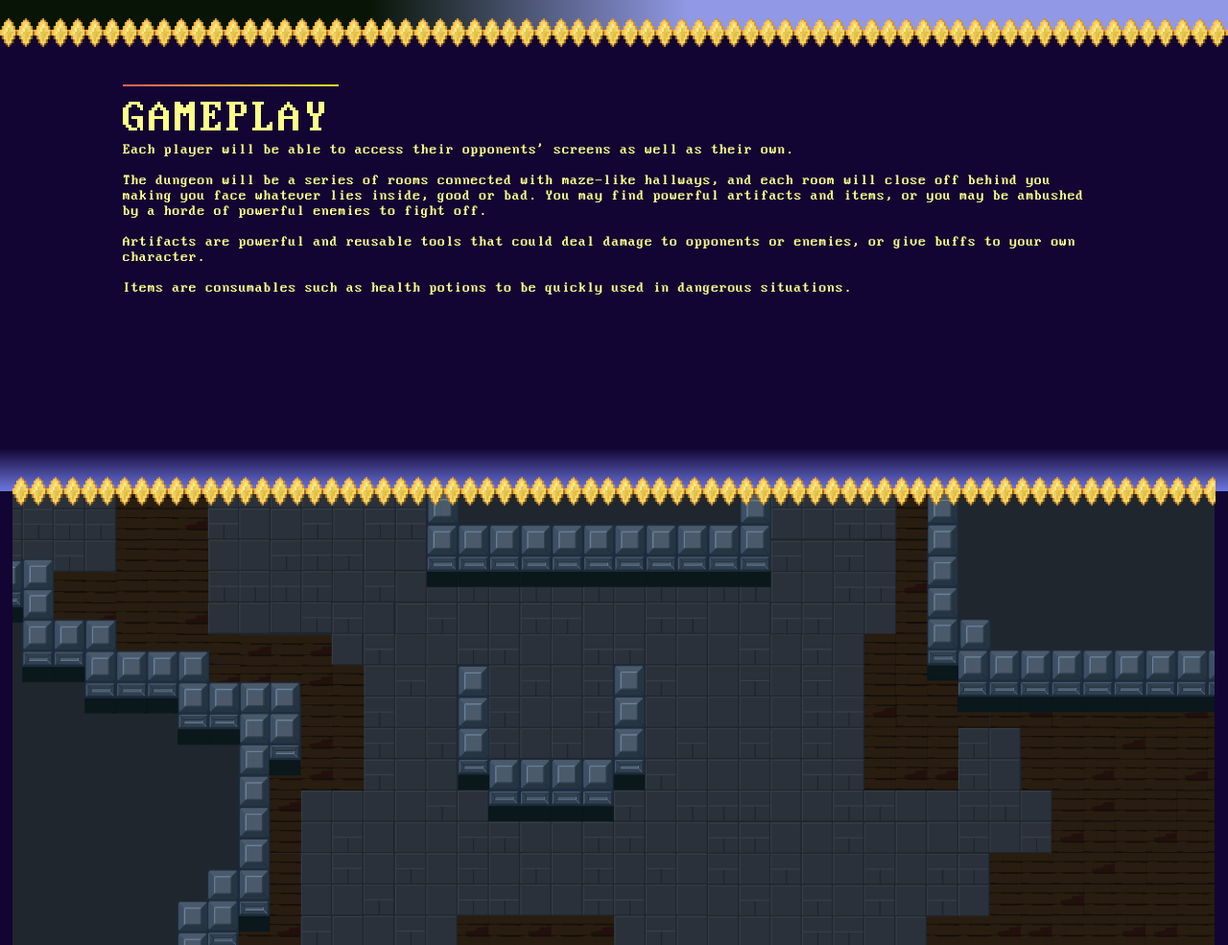
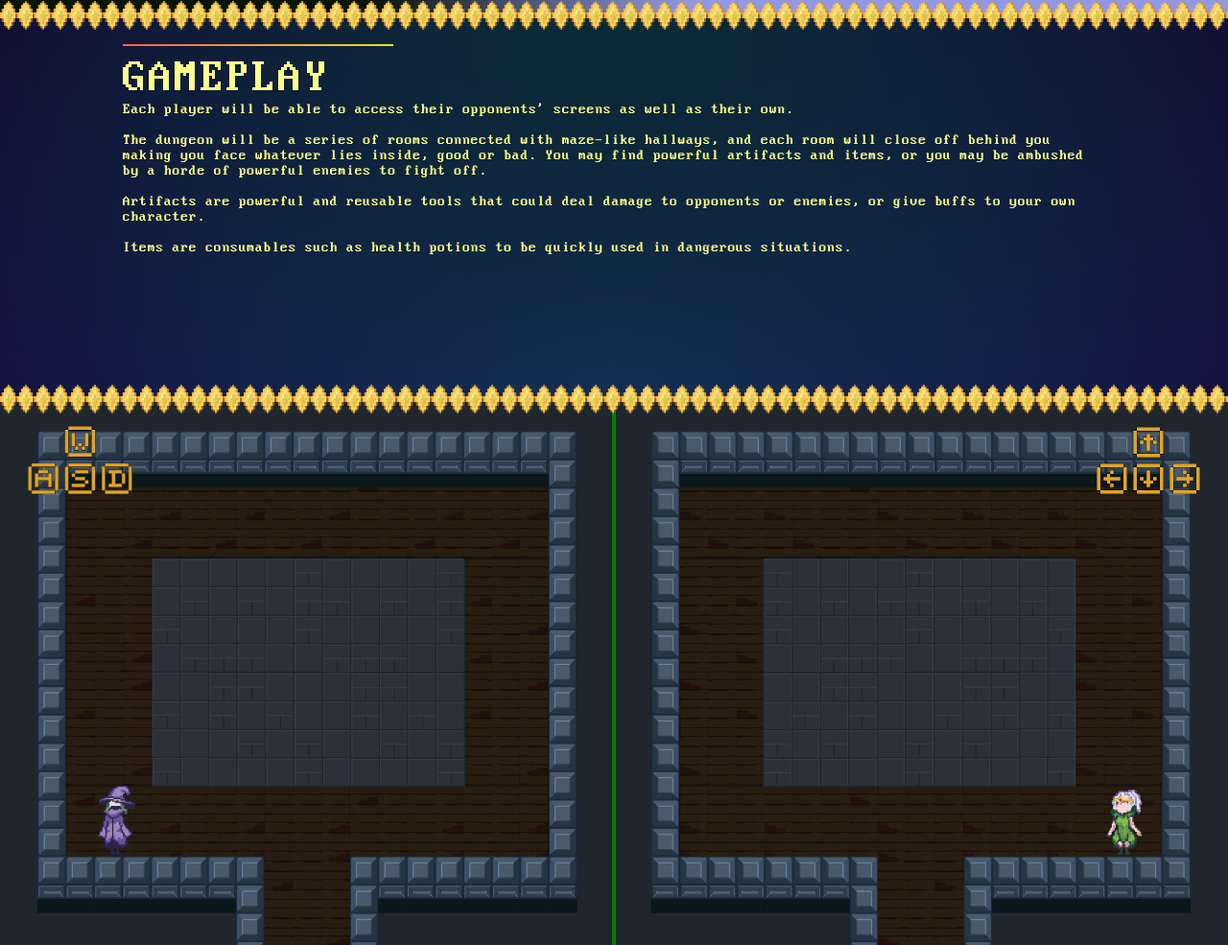
Before and after one commit to mhlow/mhlow.github.io, a plain HTML site: page index.html in a window 1280 px wide. Shown: the part 1815-2800 px from the top of the page at 96% size. Drawn offline with Linux system fonts and the light colour scheme.

Commit message:
Demo finalised
Finished Demo
Rearranged a few items
Altered README to include copyright
Fixed inconsistent naming

```diff
--- a/demoStyle.css
+++ b/demoStyle.css
@@ -1,28 +1,81 @@
 :root {
-    --demo-player-scale: 1.8;
-    --demo-player-width: calc(29px * var(--demo-player-scale));
-    --demo-player-height: calc(51px * var(--demo-player-scale));
+    --demo-player-scale: 11vw;
+    --demo-player-width: calc(0.29 * var(--demo-player-scale));
+    --demo-player-height: calc(0.51 * var(--demo-player-scale));
+    --wasd-scale: 3;
+}
+
+.demoContainer {
+    height: 50vw;
 
 }
 
-.demoContainer {
+.demoBackground {
+    position: relative;
+    top: calc(var(--divider-height) * -1);
+    width: 100%;
+    height: 100%;
     margin: auto;
-    width: 98vw;
-    height: calc(55.125vw);
 
-    background-image: url("Assets/Images/Background.png");
+    display: flex;
+    justify-content: stretch;
+    align-items: stretch;
+    /* border: 1px pink dashed; */
+}
+
+.demoBackground > div {
+    flex-grow: 1;
+    border-right: 2px green solid;
+    box-sizing: border-box;
+
+    background-image: url("Assets/Images/SquareRoomWHall.png");
+
     background-repeat: no-repeat;
+    background-size: cover;
+    background-position: left;
+}
+
+.demoRight {
+    transform: scaleX(-1);
+}
+
+
+.demoBackground > div > div {
+    position: relative;
+    height: calc(var(--wasd-scale) * 2vw);
+    width: calc(var(--wasd-scale) * 3vw);
+
+    z-index: 999;
+
+
     background-size: contain;
-    background-position: center;
+    background-repeat: no-repeat;
+    /* background-color: blanchedalmond; */
+}
+
+.wasd {
+    position: relative;
+    top: 2vw;
+    left: 2vw;
+    background-image: url("Assets/Images/wasd.png");
+}
+
+.arrows {
+    transform: scaleX(1);
+    position: relative;
+    top: 2vw;
+    left: 2vw;
+    background-image: url("Assets/Images/arrows.png");
+    /* border: 1px green solid; */
 }
 
 .demoPlayer1, .demoPlayer2 {
     position: absolute;
-    top: 3300px;
+    top: 3000px;
     left: 100px;
     width: var(--demo-player-width);
     height: var(--demo-player-height);
-    z-index: 0;
+    z-index: 1;
 
 
     /* background-color: bisque; */
@@ -33,7 +86,8 @@
 }
 
 .demoPlayer2 {
-    top: 3300px;
+    top: 3000px;
     left: 90vw;
+    z-index: 1;
     background-image: url("Assets/Images/Archer.png");
 }
--- a/index.html
+++ b/index.html
@@ -12,14 +12,15 @@
 
   <body>
     <div class="titleBar">
+      <span class="credits">A Game Pitch by Jack Moodie, Luke Nguyen and Ming Han Low</span>
       <span class="titleText">DUNGEON CRASHERS</span>
     </div>
 
     <nav class="navbar">
       <a href="#overviewAnchor" class="navbarElement">OVERVIEW</a>
-      <a href="#gameplayAnchor" class="navbarElement">GAMEPLAY</a>
       <a href="#characterAnchor" class="navbarElement">CHARACTERS</a>
       <a href="#weaponsAnchor" class="navbarElement">WEAPONS</a>
+      <a href="#gameplayAnchor" class="navbarElement">GAMEPLAY</a>
     </nav>
 
     <div class="anchor" id="overviewAnchor"></div>
@@ -27,16 +28,17 @@
       <div class="titleLine" style="width: 22%; height: 2px; margin-bottom: 10px; background: linear-gradient(90deg, rgb(255, 91, 91), rgb(228, 224, 31));"></div>
       <span class="overviewText">OVERVIEW<br></span>
       <div class="overviewInner">
-        <span>
-          A casual multiplayer 2D pixelated dungeon crawler RPG mobile party game with the aim to outlast your opponent/s, or make it to the third floor of the dungeon and beat the final boss before anyone else. Throughout the dungeon you will find items and artifacts for your character to help you adventure through the caverns and hinder your enemies as they attempt to beat the dungeon before you.
+        <span class="left">
+          A casual multiplayer 2D pixelated dungeon crawler RPG mobile party game with the aim to outlast your opponent/s, or make it to the third floor of the dungeon and beat the final boss before anyone else. <br>
+          Throughout the dungeon you will find items and artifacts for your character to help you adventure through the caverns and hinder your enemies as they attempt to beat the dungeon before you.
           <br><br>
-          With party game aspects, you will be able to see other players' screens alongside your own, allowing you to strategically play around your opponents, and strike them with items and abilities at the most opportune times. The standard game will be formatted as a 1v1 with each player playing on their own device, but different game modes will allow players to explore unique and fun ways to play the game, such as a battle royale with many players.
-
+          With party game aspects, you will be able to see other players' screens alongside your own, allowing you to strategically play around your opponents, and strike them with items and abilities at the most opportune times. <br>
+          The standard game will be formatted as a 1v1 with each player playing on their own device, but different game modes will allow players to explore unique and fun ways to play the game, such as a battle royale with many players.
         </span>
 
-        <span>
-          The aim of this game is to supply a group of friends with a fun party game that won't leave anyone out, and allow everyone in the group to play. With many game modes allowing as many players as you want, nobody will be left out when a group of friends want to play. Whether you have just 2 or even 20 people, there will always be a game mode available to allow everyone to play at once whilst on the go.
-
+        <span class="right">
+          The aim of this game is to supply a group of friends with a fun party game that won't leave anyone out, and allow everyone in the group to play. <br>
+          With many game modes allowing as many players as you want, nobody will be left out when a group of friends want to play. Whether you have just 2 or even 20 people, there will always be a game mode available to allow everyone to play at once whilst on the go.
         </span>
 
       </div>
@@ -54,7 +56,7 @@
         <div class="titleLineRight" style="width: 100%; height: 2px; margin-bottom: 10px; float:right; background: linear-gradient(90deg, rgba(0,0,0,0)68%, rgb(228, 224, 31) 68%, rgb(255, 91, 91));"></div>
         <span class="characterDescText">CHARACTERS<br></span>
 
-        <span>There are 4 playable characters in the game, including the Ranger, Dark Knight, Mage, and Rogue. <br><br>
+        <span>There are 4 playable characters in the game, including the Ranger, Necrobrawler, Mage, and Rogue. <br><br>
           Each character has a skill and an ultimate that give each character their own unique playstyle. The skill has a set cooldown, whereas the ultimate requires players to defeat enemies to charge up.
 
 
@@ -198,7 +200,7 @@
       </div>
 
       <div class="weaponDesc">
-        <div class="titleLine" style="width: 60%; height: 2px; margin-bottom: 10px; background: linear-gradient(90deg, rgb(255, 91, 91), rgb(228, 224, 31));"></div>
+        <div class="titleLine" style="width: 60%; height: 2px; margin-bottom: 10px; margin-top: 20px; background: linear-gradient(90deg, rgb(255, 91, 91), rgb(228, 224, 31));"></div>
         <div class="weaponsText"></div>
 
         <div class="weaponsDescText">
@@ -209,10 +211,11 @@
     </div>
 
     <div class="anchor" id="gameplayAnchor"></div>
+
+    <div class="gameplayContainer">
       <div class="divider"></div>
-    <div class="gameplayContainer">
-
-      <div class="titleLine" style="width: 22%; height: 2px; margin-bottom: 10px; background: linear-gradient(90deg, rgb(255, 91, 91), rgb(228, 224, 31));"></div>
+      <div class="titleLine" style="width: 22%; height: 2px; margin-bottom: 10px; margin-left: 10vw; background: linear-gradient(90deg, rgb(255, 91, 91), rgb(228, 224, 31));"></div>
+      <div class="gameplayInner">
         <span class="gameplayText">GAMEPLAY<br></span>
 
         <span>
@@ -227,10 +230,24 @@
 
       </div>
 
+
+    </div>
+
     <div class="demoContainer">
       <div class="divider"></div>
       <div class="demoPlayer1"></div>
       <div class="demoPlayer2"></div>
+
+      <div class="demoBackground">
+        <div class="demoLeft">
+          <div class="wasd"></div>
+        </div>
+        <div class="demoRight">
+          <div class="arrows"></div>
+        </div>
+      </div>
+
+
     </div>
 
 
--- a/script.js
+++ b/script.js
@@ -12,7 +12,7 @@ const magePage = document.querySelector(".magePage");
 const roguePage = document.querySelector(".roguePage");
 
 const playerWidth = 1.8 * 29;
-const MOVEMENT_SPEED = 10;
+const MOVEMENT_SPEED = 5;
 let posX1 = playerImg1.offsetLeft;
 let posY1 = playerImg1.offsetTop;
 
@@ -37,7 +37,9 @@ let ARROWDOWN = false;
 let ARROWLEFT = false;
 let ARROWRIGHT = false;
 
-
+const body = document.body
+const html = document.documentElement;
+let height = Math.max( body.scrollHeight, body.offsetHeight, html.clientHeight, html.scrollHeight, html.offsetHeight );
 
 document.addEventListener('keydown', function(e) {
     let keyPress = e.code;
@@ -114,6 +116,7 @@ document.addEventListener('keyup', function(e) {
 })
 
 function updateDemo() {
+    height = Math.max( body.scrollHeight, body.offsetHeight, html.clientHeight, html.scrollHeight, html.offsetHeight );
     posX1 = playerImg1.offsetLeft;
     posY1 = playerImg1.offsetTop;
     posX2 = playerImg2.offsetLeft;
@@ -129,17 +132,11 @@ function updateDemo() {
 
     if (LEFT) {
         posX1 -= MOVEMENT_SPEED;
-        if (!inHorizontalBounds(posX1, 0)) {
-            posX1 = 0;
-        }
 
         playerImg1.style.transform = "scaleX(1)";
     }
     if (RIGHT) {
         posX1 += MOVEMENT_SPEED;
-        if (!inHorizontalBounds(posX1, 0)) {
-            posX1 = (window.innerWidth - 2 * playerWidth - 18) / 2;
-        }
         playerImg1.style.transform = "scaleX(-1)";
     }
 
@@ -153,32 +150,72 @@ function updateDemo() {
 
     if (ARROWLEFT) {
         posX2 -= MOVEMENT_SPEED;
-        if (!inHorizontalBounds(posX2, (window.innerWidth - 18) / 2)) {
-            posX2 = (window.innerWidth - 18) / 2;
-        }
 
         playerImg2.style.transform = "scaleX(1)";
     }
     if (ARROWRIGHT) {
         posX2 += MOVEMENT_SPEED;
-        if (!inHorizontalBounds(posX2, (window.innerWidth - 18) / 2)) {
-            posX2 = window.innerWidth - playerWidth - 18;
-        }
+
         playerImg2.style.transform = "scaleX(-1)";
     }
 
+    p1Bounds();
+    p2Bounds();
 
     playerImg1.style.top = posY1 + "px";
     playerImg1.style.left = posX1 + "px";
     playerImg2.style.top = posY2 + "px";
     playerImg2.style.left = posX2 + "px";
+    // console.log(`Player 1: (${posX1}, ${posY1})`);
+    // console.log(`Player 2: (${posX2}, ${posY2})`);
 }
 
 function inHorizontalBounds(playerX, offset) {
+
     if (0 + offset <= playerX && playerX <= (window.innerWidth - 2 * playerWidth - 18) / 2 + offset) {
         return true;
     }
     return false;
+}
+
+function p1Bounds() {
+    p1Left = window.innerWidth / (1348/72);
+    p1Right = window.innerWidth / (1348/562);
+    p1Top = height - Math.floor(window.innerWidth * 0.475);
+    p1Bot = height - Math.floor(window.innerWidth * 0.184);
+
+    // console.log(window.innerWidth);
+    if (posX1 < p1Left) {
+        posX1 = p1Left;
+    } else if (p1Right < posX1) {
+        posX1 = p1Right;
+    }
+
+    if (posY1 < p1Top) {
+        posY1 = p1Top;
+    } else if (p1Bot < posY1) {
+        posY1 = p1Bot;
+    }
+}
+
+function p2Bounds() {
+    p2Left = window.innerWidth / (1348/730);
+    p2Right = window.innerWidth / (1348/1218);
+    p2Top = height - Math.floor(window.innerWidth * 0.475);
+    p2Bot = height - Math.floor(window.innerWidth * 0.184);
+
+    // console.log(window.innerWidth);
+    if (posX2 < p2Left) {
+        posX2 = p2Left;
+    } else if (p2Right < posX2) {
+        posX2 = p2Right;
+    }
+
+    if (posY2 < p2Top) {
+        posY2 = p2Top;
+    } else if (p2Bot < posY2) {
+        posY2 = p2Bot;
+    }
 }
 
 bobUp = true;
@@ -197,6 +234,27 @@ function characterBob() {
 
 setInterval(updateDemo, 20);
 setInterval(characterBob, 600);
+
+const wasd = document.querySelector(".wasd");
+const arrows = document.querySelector(".arrows");
+
+let pressed = false;
+
+function oscillateButtons() {
+    if (pressed) {
+        pressed = false;
+        wasd.style.backgroundImage = "url('Assets/Images/wasd.png')"
+        arrows.style.backgroundImage = "url('Assets/Images/arrows.png')"
+    } else {
+        pressed = true;
+        wasd.style.backgroundImage = "url('Assets/Images/wasdPressed.png')"
+        arrows.style.backgroundImage = "url('Assets/Images/arrowsPressed.png')"
+    }
+
+}
+
+setInterval(oscillateButtons, 700);
+
 
 const archerSkillImg = document.querySelector("#archerSkillImg");
 
@@ -317,16 +375,16 @@ let SPEED = 5;
 let forwards = true;
 let offset = 0;
 
-weaponTitleText = [
+let weaponTitleText = [
     "Elden Wood Bow",
     "Soulreaper Club",
     "Elemental Codex",
     "Whispering Daggers"
 ]
 
-descText = [
+let descText = [
     ["The Ranger has an enchanted bow, allowing her to deal", "damage to enemies from afar with lethal precision."],
-    ["The NecroKnight wields a skeleton club, able to deal", "massive amounts of damage to those who get too close,", "and it even has some magical properties allowing it to summon", "the undead into your enemies' dungeons."],
+    ["The Necrobrawler wields a skeleton club, able to deal", "massive amounts of damage to those who get too close,", "and it even has some magical properties allowing it to summon", "the undead into your enemies' dungeons."],
     ["The Mage casts powerful spells from her spellbook, which she", "uses to blast enemies at a safe distance, and to protect", "herself if those enemies manage to get too close for comfort."],
     ["The Rogue fights with two sharp daggers, which he slices through", "enemies with as he nimbly dashes around, making him impossible", "to track as he cuts through his foes."]
 ];
--- a/style.css
+++ b/style.css
@@ -4,7 +4,8 @@ body {
     font-family: font;
     font-size: 1.2vw;
     color: rgb(22, 22, 0);
-    background-color: #120533;
+    background-color: rgba(30,39,46,255);
+    /* background-color: #120533; */
 }
 
 img {
@@ -56,6 +57,13 @@ a {
     text-align: center;
 }
 
+.credits {
+    position: absolute;
+    top: 5px;
+    left: 5px;
+    color: rgb(187, 148, 40);
+}
+
 .navbar {
     position: sticky;
     top: 0px;
@@ -95,12 +103,16 @@ a {
 
 
 .overviewContainer {
-    height: 450px;
+    height: 30vw;
     padding: 3vh 10vw;
+
+    color: rgb(193, 210, 224);
 
     /* border: 5px rgb(70, 14, 0) double; */
 
     background-color: #9198e5;
+    background: radial-gradient(rgba(0, 0, 0, 0.25), rgba(0, 0, 0, 0.8)), url("Assets/Images/Background.png");
+    background-size: cover;
 }
 
 .overviewText, .characterDescText, .weaponsText {
@@ -112,20 +124,28 @@ a {
     justify-content: center;
 }
 
-.overviewInner > span{
+.left{
+    flex-grow: 30;
+    padding-right: 2vw;
+}
+
+.right {
     flex-grow: 1;
-    padding-right: 2vw;
 }
 
 .gameplayContainer {
     height: 400px;
-    padding: 3vh 10vw;
     color: rgb(253, 255, 138);
 
     /* border-top: 3px double #120533; */
     /* border: 5px rgb(70, 14, 0) double; */
-    background: linear-gradient(180deg, #120533 90%, #6d77e0 100%);
+    background: radial-gradient(ellipse at top, rgb(11,43,54), transparent),
+            radial-gradient(ellipse at bottom, rgb(23, 49, 97), transparent);
     background-color: #120533;
+}
+
+.gameplayInner {
+    padding: 0vh 10vw;
 }
 
 .gameplayText {
@@ -164,7 +184,7 @@ a {
 .characterContainer {
     position: relative;
     width: auto;
-    height: 30vh;
+    height: 36vh;
     padding-bottom: 10vh;
 
     /* background-image: url("Assets/Images/BrickWallBackground.png"); */
```
Also changed, not shown: Assets/Images/GoldenFrame.png (deleted), Assets/Images/SquareRoomWHall.png (added), Assets/Images/arrows.png (added), Assets/Images/arrowsPressed.png (added), Assets/Images/wasd.png (added), Assets/Images/wasdPressed.png (added), 6 other files. Lines whose indentation alone changed are shown as unchanged.
